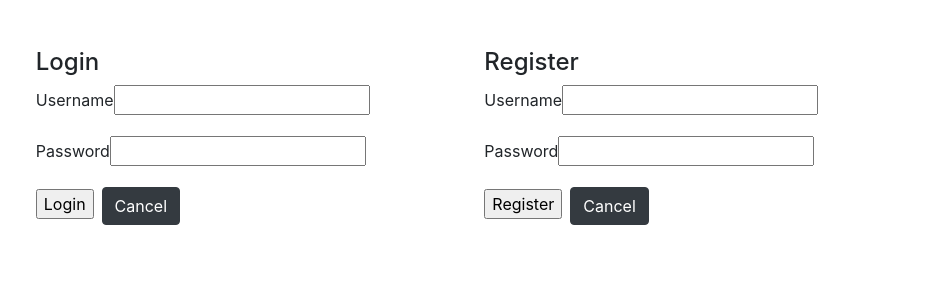
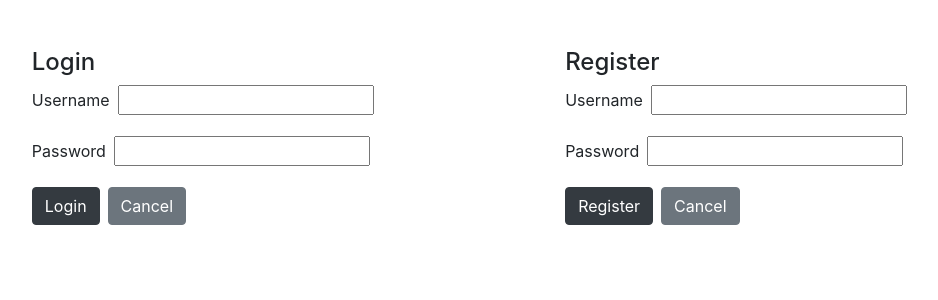
Before and after one commit to dhkwong/Denote, an Angular app in the folder public/: page /login in a window 1280 px wide. Shown: the top 300 px of the page, without its empty margins (64-1002 px from the left). Built offline with nearby package versions, Linux system fonts and the light colour scheme.

Commit message:
Added more reg validations and converted front end response for new validations

```diff
--- a/public/src/app/home/home.component.html
+++ b/public/src/app/home/home.component.html
@@ -14,7 +14,10 @@
 </div>
 
 <div class="container-fluid">
-    <div class="row border border-dark rounded col-3 mt-1 mb-1 ml-2 p-3">
+    <div class="text-center form">
+
+
+    <div class="row border border-dark rounded col-3 mt-1 mb-1 ml-2 p-3 ">
         <form (submit)="addNote(noteValue)" #noteValue="ngForm">
             <label for="reminder">Add Reminder</label>
             <p></p>
@@ -34,3 +37,4 @@
         </div>
     </div>
 </div>
+</div>
--- a/public/src/app/login/login.component.html
+++ b/public/src/app/login/login.component.html
@@ -1,36 +1,36 @@
-<div *ngIf="replyerrors">
-    <div *ngFor="let error of replyerrors">
-        {{error}}
+<div class="row">
+    <div class="col-3">
     </div>
+        <div class="col-5 pull-right" *ngIf="replyerrors">
+            {{replyerrors}}
+        </div>
 </div>
-
-
 <div class="container-fluid mt-5">
     <div class="row">
         <div class=" col-5 inline d-flex justify-content-center">
             <form (submit)="login(loginValue)" #loginValue="ngForm">
                 <h4 class="block">Login</h4>
-                <label for="username">Username</label>
+                <label class="mr-2" for="username">Username</label>
                 <input type="text" name="username" id="username" ngModel />
                 <p></p>
-                <label for="password">Password</label>
+                <label class="mr-2" for="password">Password</label>
                 <input type="text" name="password" id="password" ngModel />
                 <p></p>
-                <input type="submit" value="Login" />
-                <a class="btn btn-dark rounded ml-2" routerLink="/login">Cancel</a>
+                <input class="btn btn-dark rounded" type="submit" value="Login" />
+                <a class="btn btn-secondary rounded ml-2" routerLink="/login">Cancel</a>
             </form>
         </div>
-        <div class="col-5 inline-block  d-flex justify-content-left">
+        <div class="col-5 inline-block  d-flex justify-content-center">
             <form (submit)="register(registerValue)" #registerValue="ngForm">
                 <h4>Register</h4>
-                <label for="username">Username</label>
+                <label class="mr-2" for="username">Username</label>
                 <input type="text" name="username" id="registerusername" ngModel />
                 <p></p>
-                <label for="password">Password</label>
+                <label class="mr-2" for="password">Password</label>
                 <input type="text" name="password" id="registerpassword" ngModel />
                 <p></p>
-                <input type="submit" value="Register" />
-                <a class="btn btn-dark rounded ml-2" routerLink="/login">Cancel</a>
+                <input class="btn btn-dark rounded" type="submit" value="Register" />
+                <a class="btn btn-secondary rounded ml-2" routerLink="/login">Cancel</a>
             </form>
         </div>
     </div>
--- a/public/src/app/login/login.component.ts
+++ b/public/src/app/login/login.component.ts
@@ -8,7 +8,7 @@ import { ActivatedRoute, Router } from '@angular/router';
   styleUrls: ['./login.component.css']
 })
 export class LoginComponent implements OnInit {
-
+  replyerrors: any;
   constructor(private _httpService: HttpService,
     private _route: ActivatedRoute,
     private _router: Router, ) { }
@@ -38,19 +38,22 @@ export class LoginComponent implements OnInit {
     }
     )
   }
-
   register(formvalue: NgForm) {
-
     console.log("Register Stringify data: " + JSON.stringify(formvalue.value))
     // console.log("username: " + this.loginUser.username + " Pass: " + this.loginUser.password)
     this._httpService.registerUser(formvalue.value)
       .subscribe(data => {
-        if (JSON.stringify(data) == 'false') {
+        // currently possible login validation responses data = {login: "true, false, or Username or Password cannot be blank"}
+        let loginresponse = data['login']
+        //if registration
+        if (loginresponse != true ){
           //if no user found
-          console.log('registration failed')
+          console.log('registration failed: '+loginresponse)
+          //store error
+          this.replyerrors = loginresponse
           this._router.navigate(['/login'])
-
-        } else {
+        }
+         else {
           //else user found reroute to home
           console.log("register in login.component navigating to /home")
           this._router.navigate(['/home']);
@@ -58,7 +61,7 @@ export class LoginComponent implements OnInit {
       },
         //if error reroute to login
         error => {
-          console.log(JSON.stringify(error.message))
+          console.log(error.message)
           this._router.navigate(['/login'])
         }
 
```
Also changed, not shown: 1 other file (tests, documents, lock files or other folders).
